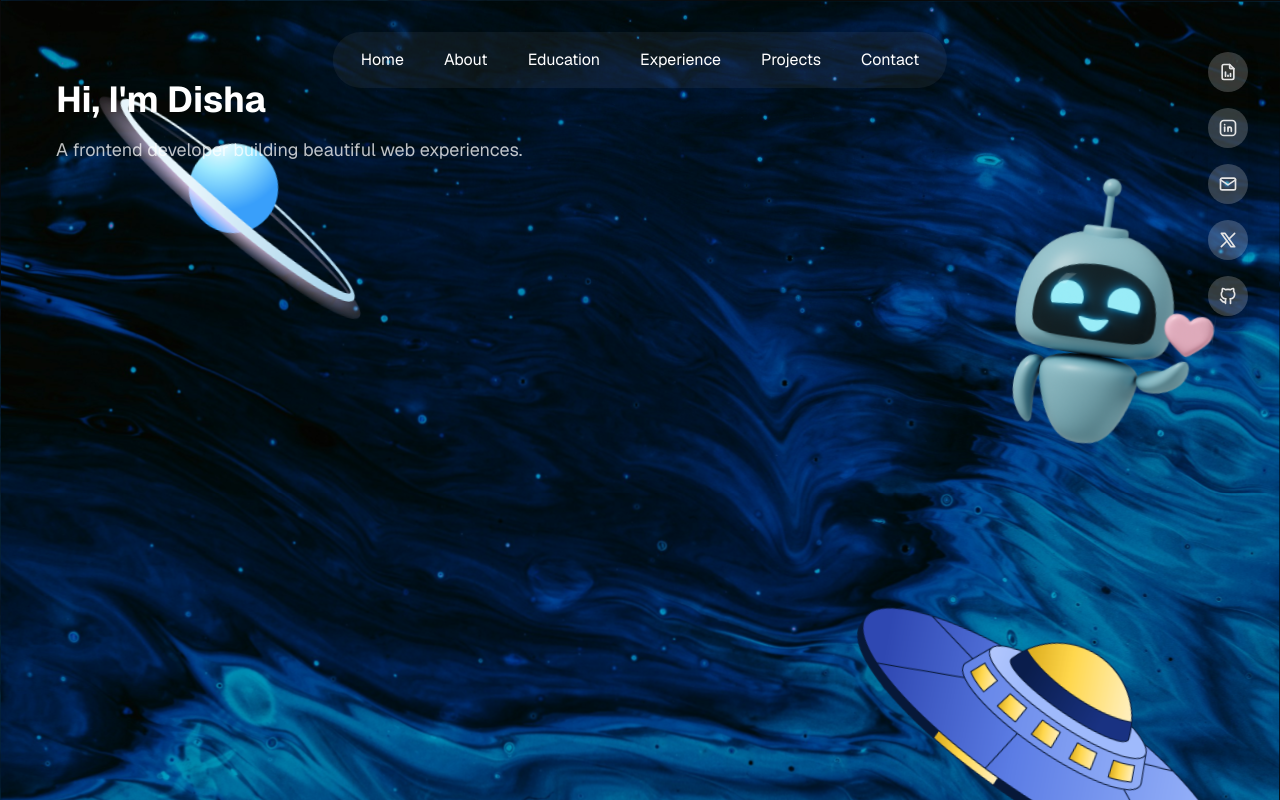
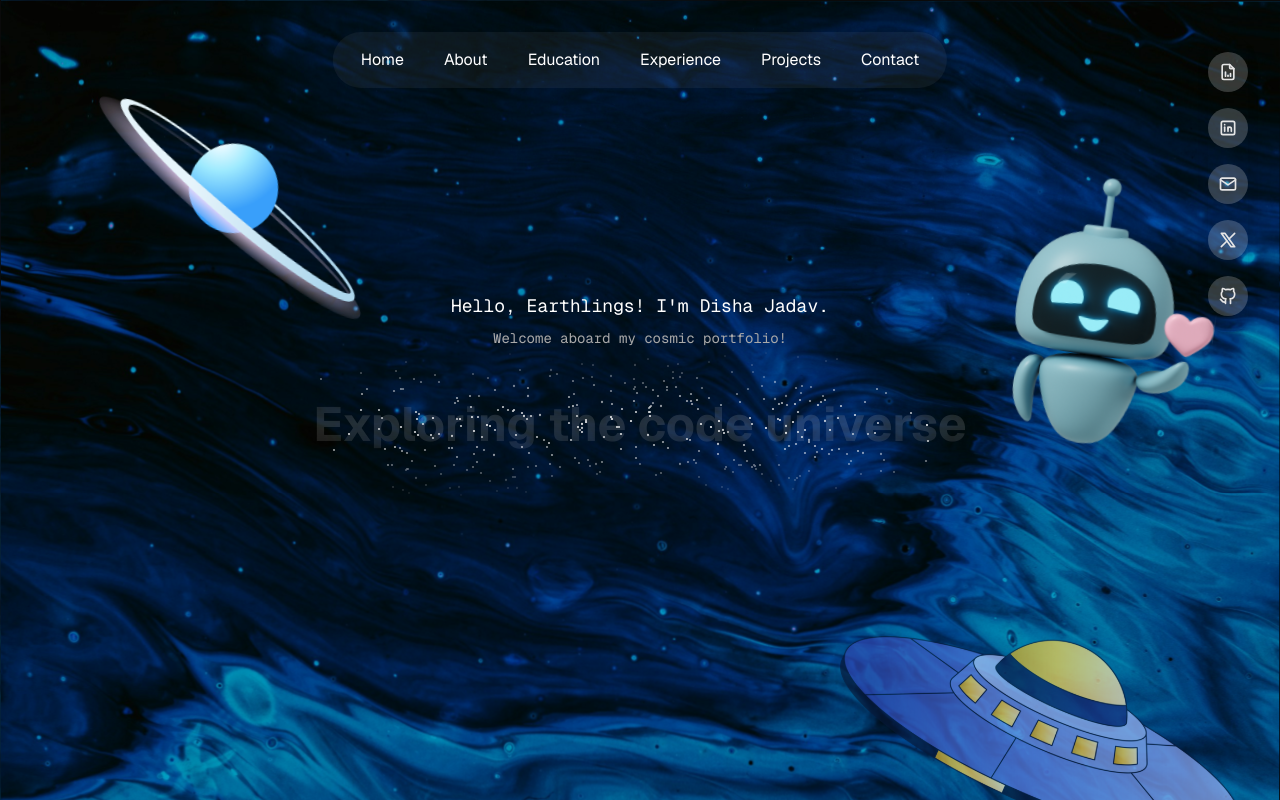
Before and after one commit to dishajadav12/disha.jadav.portfolio, a Next.js app: page / in a window 1280 px wide. Shown: the top 800 px of the page. Built offline with nearby package versions, Linux system fonts and the light colour scheme.

Commit message:
feat: update dependencies and add TextRevealCard component with animations

```diff
--- a/src/components/HomeSection.tsx
+++ b/src/components/HomeSection.tsx
@@ -1,25 +1,51 @@
-import Image from 'next/image';
-import React from 'react';
+import Image from "next/image";
+import React from "react";
+import {
+  TextRevealCard,
+  TextRevealCardDescription,
+  TextRevealCardTitle,
+} from "./ui/text-reveal-card";
 
 export default function HomeSection() {
   return (
-    <section id="home" className="section container  py-20">
-     <div className="absolute top-30 left-20 -z-10">
-      <div className="motion-safe:animate-[spin_220s_linear_infinite] hover:[animation-play-state:paused]">
-        <Image src="/images/saturn.svg" alt="Saturn" width={300} height={300} />
-      </div>
-    </div>
-      <h1 className="text-4xl font-bold">Hi, I&apos;m Disha</h1>
-      <p className="mt-4 text-lg text-muted-foreground">A frontend developer building beautiful web experiences.</p>
-       <div className='absolute -bottom-18 right-10 -z-10'>
-           <div className="motion-safe:animate-[spin_220s_linear_infinite] hover:[animation-play-state:paused]">
-
-        <Image src={'/images/ufo.svg'} alt='' width={400} height={400}/>
-
+    <section
+      id="home"
+      className="section py-20 flex flex-col items-center justify-center"
+    >
+      {/* Saturn */}
+      <div className="absolute top-30 left-20 -z-10">
+        <div className="motion-safe:animate-[spin_220s_linear_infinite] hover:[animation-play-state:paused]">
+          <Image
+            src="/images/saturn.svg"
+            alt="Saturn"
+            width={300}
+            height={300}
+          />
         </div>
       </div>
 
+      {/* Card wrapper (full screen width) */}
+      <div className="flex items-center justify-center">
+        <TextRevealCard
+          text="Exploring the code universe"
+          revealText="Designing stellar experiences"
+        >
+          <TextRevealCardTitle>
+            Hello, Earthlings! I&apos;m Disha Jadav.
+          </TextRevealCardTitle>
+          <TextRevealCardDescription>
+            Welcome aboard my cosmic portfolio!
+          </TextRevealCardDescription>
+        </TextRevealCard>
+        {/* I navigate the universe of full-stack development, building stellar experiences and launching scalable web applications. Buckle up and explore my galaxy of projects. */}
+      </div>
 
+      {/* UFO */}
+      <div className="absolute -bottom-18 right-10 -z-10">
+        <div className="motion-safe:animate-pulse hover:[animation-play-state:paused]">
+          <Image src={"/images/ufo.svg"} alt="" width={400} height={400} />
+        </div>
+      </div>
     </section>
   );
 }
--- a/src/components/linkTree.tsx
+++ b/src/components/linkTree.tsx
@@ -5,13 +5,10 @@ import {
   IconBrandGithub,
   IconBrandLinkedin,
   IconBrandX,
-  IconExchange,
   IconFileAnalytics,
-  IconFileCv,
-  IconHome,
+
   IconMail,
-  IconNewSection,
-  IconTerminal2,
+
 } from "@tabler/icons-react";
 
 export function LinkTree() {
@@ -30,7 +27,7 @@ export function LinkTree() {
       icon: (
         <IconBrandLinkedin className="h-full w-full text-neutral-200 dark:text-neutral-300" />
       ),
-      href: "#",
+      href: "https://www.linkedin.com/in/disha-jadav-606484209/",
     },
 
     {
--- /dev/null
+++ b/src/components/ui/text-reveal-card.tsx
@@ -0,0 +1,191 @@
+"use client";
+import React, { useEffect, useRef, useState, memo } from "react";
+import { motion } from "motion/react";
+import { twMerge } from "tailwind-merge";
+import { cn } from "@/lib/utils";
+
+export const TextRevealCard = ({
+  text,
+  revealText,
+  children,
+  className,
+}: {
+  text: string;
+  revealText: string;
+  children?: React.ReactNode;
+  className?: string;
+}) => {
+  const [widthPercentage, setWidthPercentage] = useState(0);
+  const cardRef = useRef<HTMLDivElement | any>(null);
+  const [left, setLeft] = useState(0);
+  const [localWidth, setLocalWidth] = useState(0);
+  const [isMouseOver, setIsMouseOver] = useState(false);
+
+  useEffect(() => {
+    if (cardRef.current) {
+      const { left, width: localWidth } =
+        cardRef.current.getBoundingClientRect();
+      setLeft(left);
+      setLocalWidth(localWidth);
+    }
+  }, []);
+
+  function mouseMoveHandler(event: any) {
+    event.preventDefault();
+
+    const { clientX } = event;
+    if (cardRef.current) {
+      const relativeX = clientX - left;
+      setWidthPercentage((relativeX / localWidth) * 100);
+    }
+  }
+
+  function mouseLeaveHandler() {
+    setIsMouseOver(false);
+    setWidthPercentage(0);
+  }
+  function mouseEnterHandler() {
+    setIsMouseOver(true);
+  }
+  function touchMoveHandler(event: React.TouchEvent<HTMLDivElement>) {
+    event.preventDefault();
+    const clientX = event.touches[0]!.clientX;
+    if (cardRef.current) {
+      const relativeX = clientX - left;
+      setWidthPercentage((relativeX / localWidth) * 100);
+    }
+  }
+
+  const rotateDeg = (widthPercentage - 50) * 0.1;
+  return (
+    <div
+      onMouseEnter={mouseEnterHandler}
+      onMouseLeave={mouseLeaveHandler}
+      onMouseMove={mouseMoveHandler}
+      onTouchStart={mouseEnterHandler}
+      onTouchEnd={mouseLeaveHandler}
+      onTouchMove={touchMoveHandler}
+      ref={cardRef}
+      className={cn(
+        "  w-[60rem] rounded-lg p-8 relative overflow-hidden flex flex-col justify-center items-center",
+        className
+      )}
+    >
+      {children}
+
+      <div className="h-40  relative  overflow-hidden">
+        <motion.div
+          style={{
+            width: "100%",
+          }}
+          animate={
+            isMouseOver
+              ? {
+                  opacity: widthPercentage > 0 ? 1 : 0,
+                  clipPath: `inset(0 ${100 - widthPercentage}% 0 0)`,
+                }
+              : {
+                  clipPath: `inset(0 ${100 - widthPercentage}% 0 0)`,
+                }
+          }
+          transition={isMouseOver ? { duration: 0 } : { duration: 0.4 }}
+          className="absolute z-20  will-change-transform"
+        >
+          <p
+            style={{
+              textShadow: "4px 4px 15px rgba(0,0,0,0.5)",
+            }}
+            className="text-base sm:text-[3rem] py-10 font-bold text-white bg-clip-text bg-gradient-to-b from-white to-neutral-300 whitespace-nowrap"
+          >
+            {revealText}
+          </p>
+        </motion.div>
+         <motion.div
+    animate={{
+      left: `${widthPercentage}%`,
+      rotate: `${rotateDeg}deg`,
+      opacity: widthPercentage > 0 ? 1 : 0,
+    }}
+    transition={isMouseOver ? { duration: 0 } : { duration: 0.4 }}
+    className="h-40 w-[8px] bg-gradient-to-b from-transparent via-neutral-800 to-transparent absolute z-50 will-change-transform"
+  ></motion.div>
+
+  {/* Base text clipped from left */}
+  <div className="overflow-hidden [mask-image:linear-gradient(to_bottom,transparent,white,transparent)] relative w-full">
+    <motion.p
+      className="text-base sm:text-[3rem] py-10 font-bold bg-clip-text text-transparent animate-pulse bg-white/20 whitespace-nowrap"
+      style={{ clipPath: `inset(0 0 0 ${widthPercentage}%)` }}
+    >
+      {text}
+    </motion.p>
+    <MemoizedStars />
+  </div>
+      </div>
+    </div>
+  );
+};
+
+export const TextRevealCardTitle = ({
+  children,
+  className,
+}: {
+  children: React.ReactNode;
+  className?: string;
+}) => {
+  return (
+    <h2 className={twMerge("text-white text-lg mb-2 font-mono", className)}>
+      {children}
+    </h2>
+  );
+};
+
+export const TextRevealCardDescription = ({
+  children,
+  className,
+}: {
+  children: React.ReactNode;
+  className?: string;
+}) => {
+  return (
+    <p className={twMerge("text-[#a9a9a9] text-sm font-mono", className)}>{children}</p>
+  );
+};
+
+const Stars = () => {
+  const randomMove = () => Math.random() * 40 - 20;
+  const randomOpacity = () => Math.random();
+  const random = () => Math.random();
+  return (
+    <div className="absolute inset-0">
+      {[...Array(350)].map((_, i) => (
+        <motion.span
+          key={`star-${i}`}
+          animate={{
+            top: `calc(${random() * 100}% + ${randomMove()}px)`,
+            left: `calc(${random() * 100}% + ${randomMove()}px)`,
+            opacity: randomOpacity(),
+            scale: [1, 1.2, 0],
+          }}
+          transition={{
+            duration: random() * 10 + 20,
+            repeat: Infinity,
+            ease: "linear",
+          }}
+          style={{
+            position: "absolute",
+            top: `${random() * 100}%`,
+            left: `${random() * 100}%`,
+            width: `2px`,
+            height: `2px`,
+            backgroundColor: "white",
+            borderRadius: "50%",
+            zIndex: 1,
+          }}
+          className="inline-block"
+        ></motion.span>
+      ))}
+    </div>
+  );
+};
+
+export const MemoizedStars = memo(Stars);
--- a/tailwind.config.ts
+++ b/tailwind.config.ts
@@ -0,0 +1,18 @@
+/** @type {import('tailwindcss').Config} */
+module.exports = {
+  content: [
+    "./src/**/*.{js,ts,jsx,tsx}",
+    "./components/**/*.{js,ts,jsx,tsx}",
+    "./pages/**/*.{js,ts,jsx,tsx}",
+  ],
+  theme: {
+    extend: {
+
+      colors: {
+        background: "#0a0890",
+        foreground: "var(--foreground)",
+      },
+    },
+  },
+  plugins: [],
+};
```
Also changed, not shown: package.json (+6 -4 lines), 1 other file (tests, documents, lock files or other folders).
